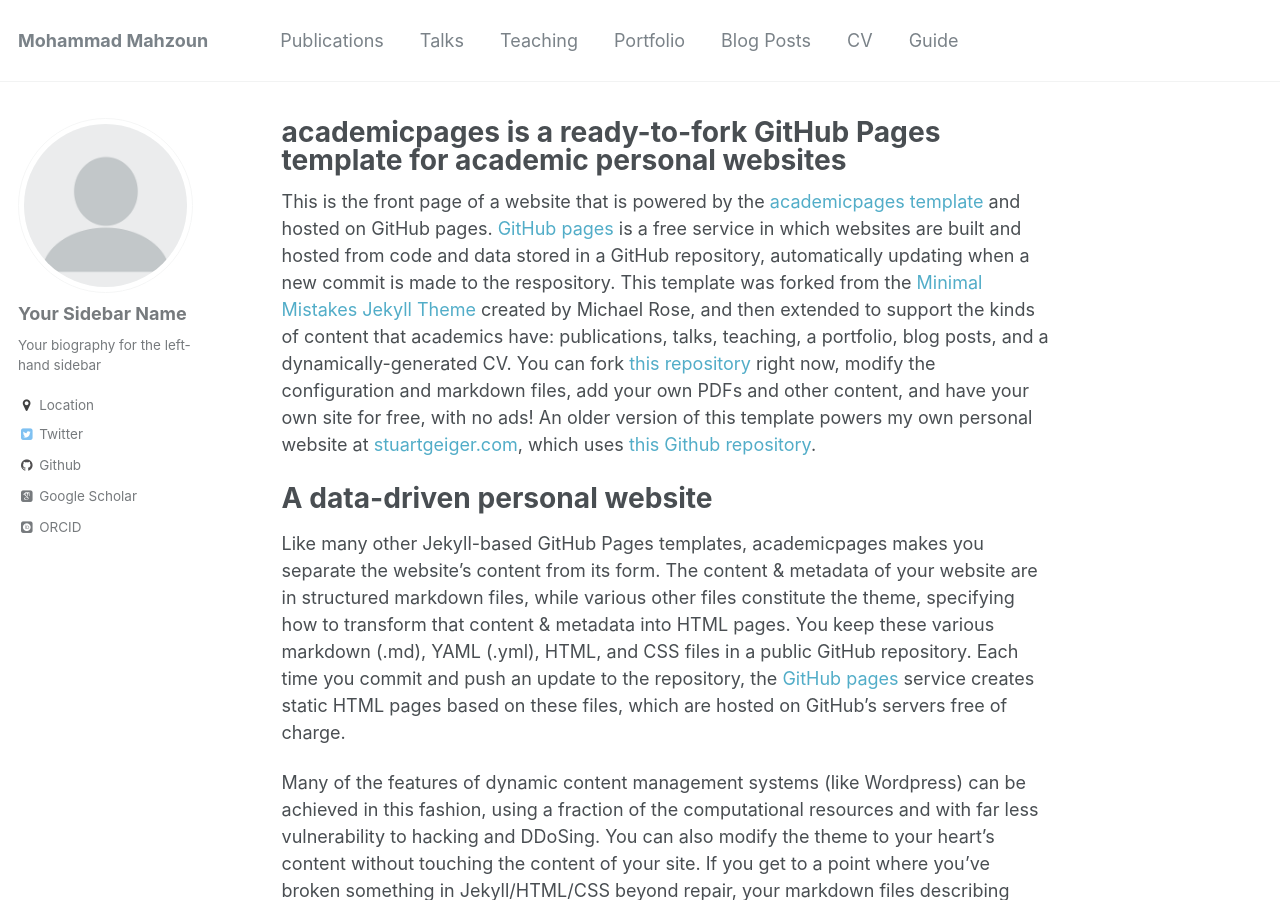
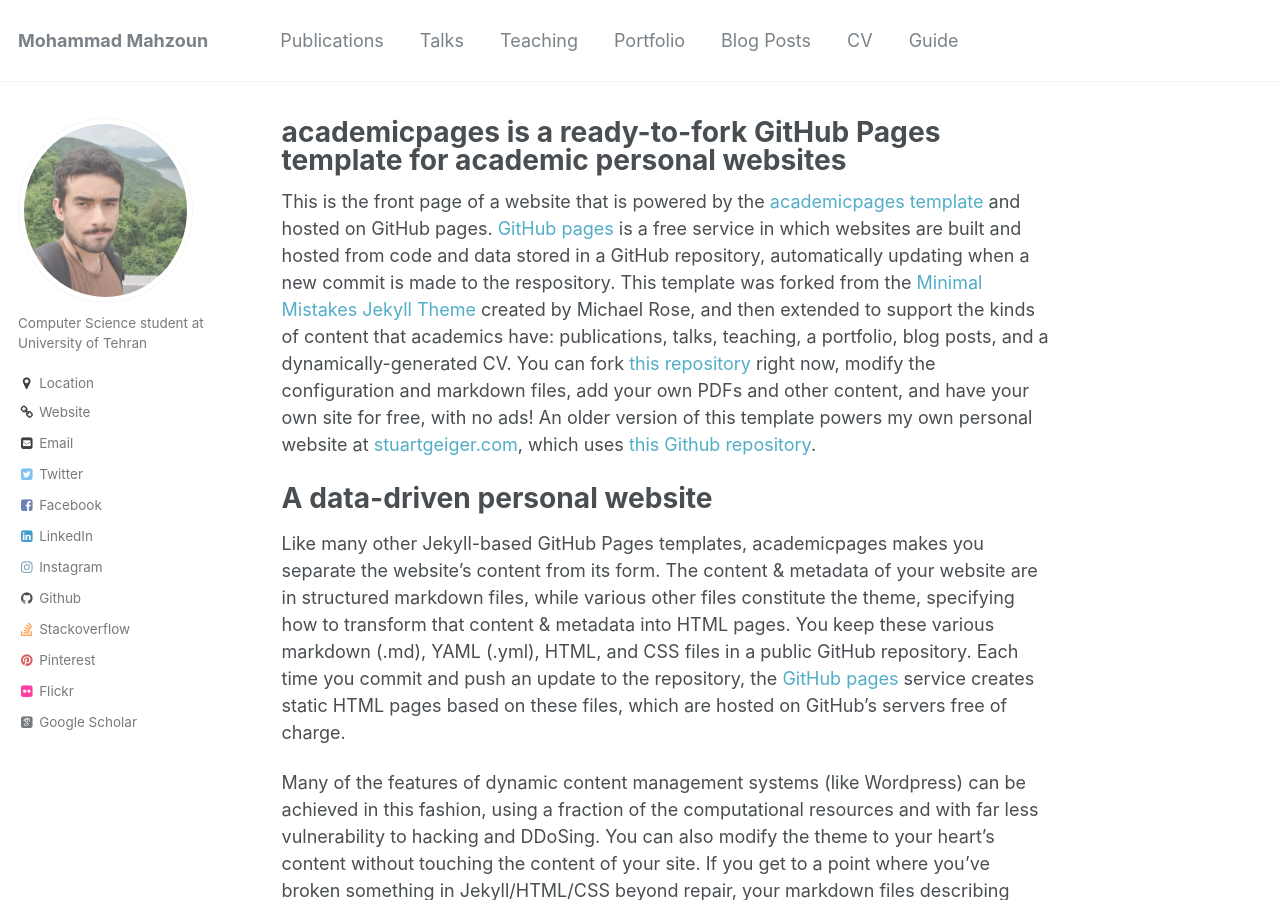
Before and after one commit to mahzoun/old_home_page, a Jekyll site: the page built from _pages/about.md, in a window 1280 px wide and 900 px high. Built offline with Jekyll 4.4.1, drawn with Linux system fonts in a browser that asks for light colours; some web fonts are replaced.

Commit message:
change config

```diff
--- a/_config.yml
+++ b/_config.yml
@@ -79,33 +79,33 @@
 
 # Site Author
 author:
-  name             : "Your Sidebar Name"
+  name             : ""
   avatar           : "profile.png"
-  bio              : "Your biography for the left-hand sidebar"
+  bio              : "Computer Science student at University of Tehran"
   location         : "Location"
   employer         :
-  googlescholar    : "http://yourfullgooglescholarurl.com"
-  email            :
-  uri              :
+  googlescholar    : "https://scholar.google.com/citations?user=4m_p68MAAAAJ&hl=en"
+  email            : "mohammad.mahzoun@gmail.com"
+  uri              : "https://mahzoun.me"
   bitbucket        :
   codepen          :
   dribbble         :
-  flickr           :
-  facebook         :
+  flickr           : "https://www.flickr.com/photos/mahzoun/"
+  facebook         : "https://www.facebook.com/mmahzoun"
   foursquare       :
-  github           : "academicpages"
+  github           : "mahzoun"
   google_plus      :
   keybase          :
-  instagram        :
+  instagram        : "https://www.instagram.com/mohammad.mahzoun/"
   lastfm           :
-  linkedin         :
-  orcid            : "http://orcid.org/yourorcidurl"
-  pinterest        :
+  linkedin         : "https://www.linkedin.com/in/mohammadmahzoun/"
+  orcid            :
+  pinterest        : "https://www.pinterest.com/mohammadmahzoun/"
   soundcloud       :
-  stackoverflow    : # http://stackoverflow.com/users/123456/username
+  stackoverflow    : "https://stackoverflow.com/users/4786752/mohammad-mahzoun"
   steam            :
   tumblr           :
-  twitter          : "replacethistwitterhandle"
+  twitter          : "mmahzoun"
   vine             :
   weibo            :
   xing             :
```
Also changed, not shown: images/profile.png, 1 other file.
